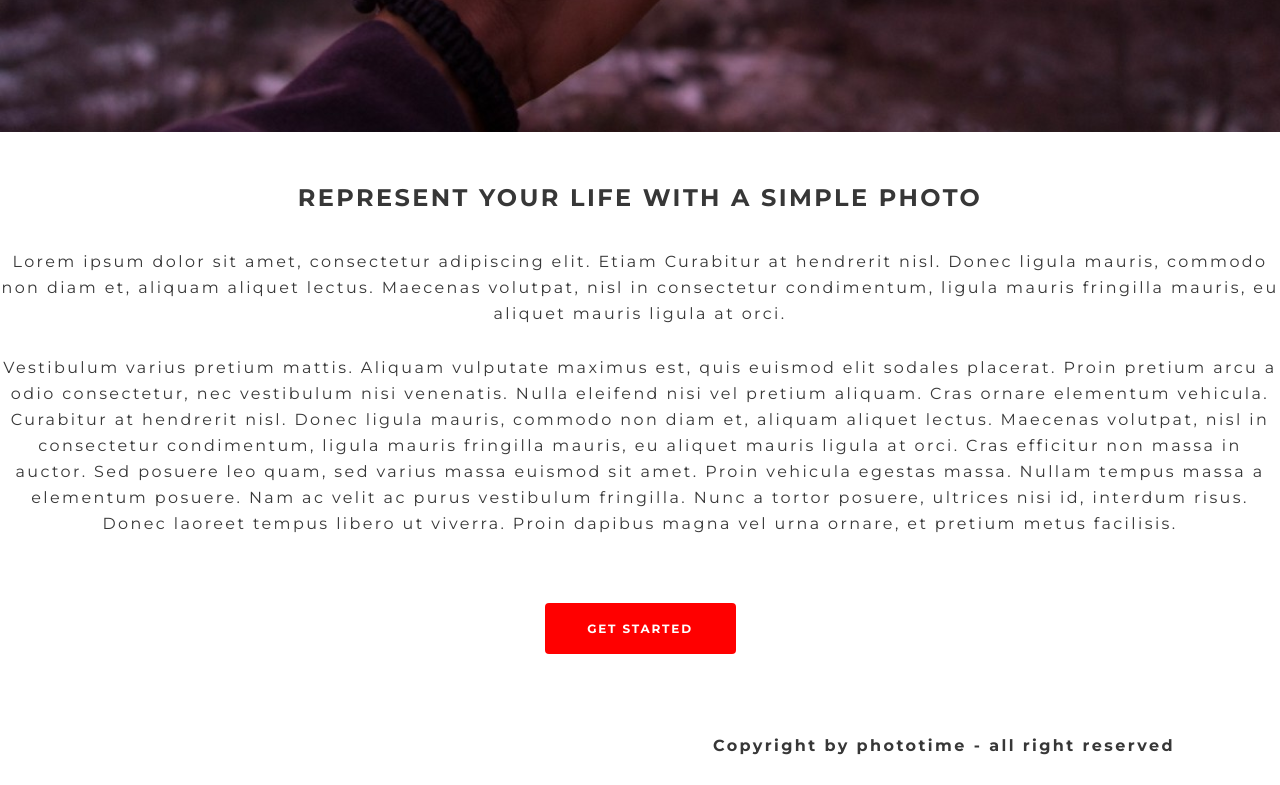
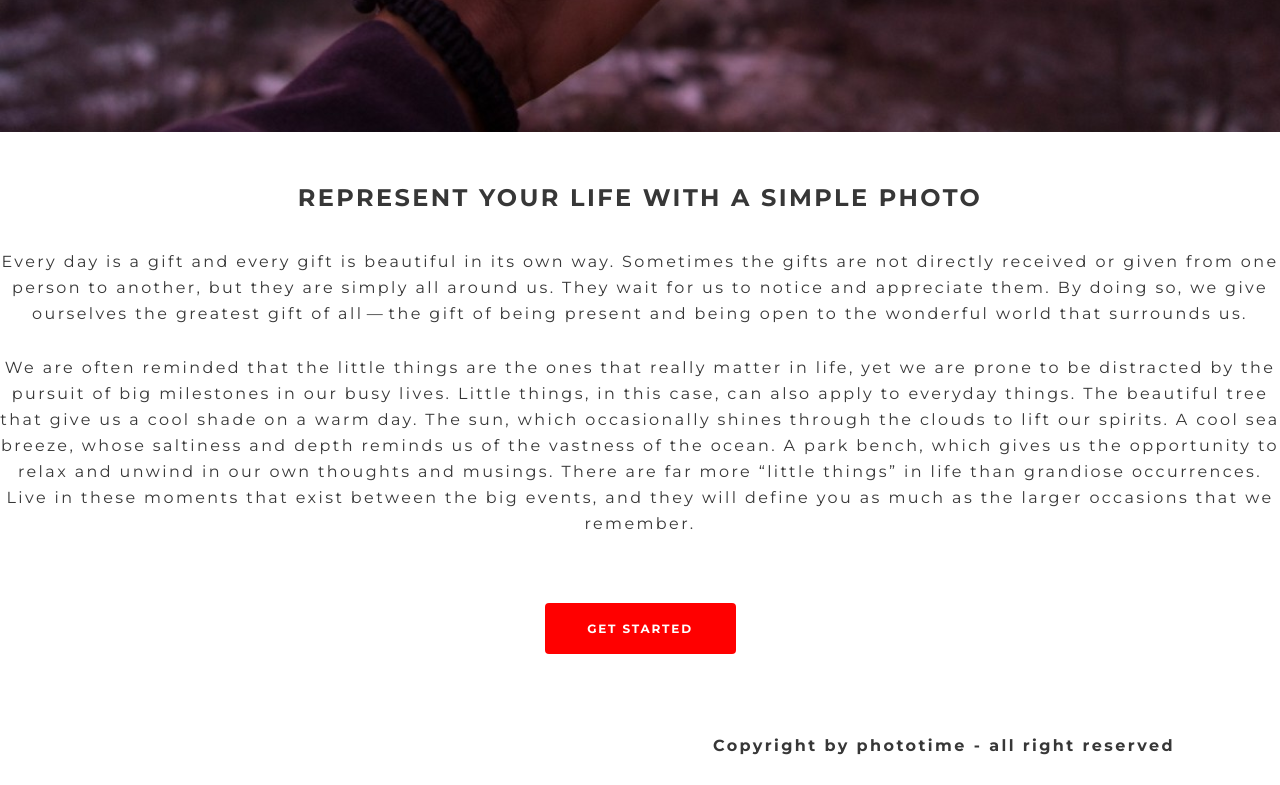
Before and after one commit to Xrustja/My-Step-Project, a plain HTML site: page Homework1-CSS-basics/index.html in a window 1280 px wide. Shown: the part 727-1512 px from the top of the page. Drawn offline with Linux system fonts and the light colour scheme.

Commit message:
Added another text

```diff
--- a/Homework1-CSS-basics/index.html
+++ b/Homework1-CSS-basics/index.html
@@ -18,17 +18,17 @@
 </div>
 <div class="text">
     <h2>Represent your life with a simple photo</h2>
-    <p> Lorem ipsum dolor sit amet, consectetur adipiscing elit. Etiam Curabitur at hendrerit nisl. Donec ligula mauris, commodo non diam et, aliquam
-        aliquet lectus. Maecenas volutpat, nisl in consectetur condimentum, ligula mauris fringilla mauris, eu aliquet
-        mauris ligula at orci. </p>
-    <p> Vestibulum varius pretium mattis. Aliquam vulputate maximus est, quis euismod elit sodales placerat. Proin
-        pretium arcu a odio consectetur, nec vestibulum nisi venenatis. Nulla eleifend nisi vel pretium aliquam. Cras
-        ornare elementum vehicula. Curabitur at hendrerit nisl. Donec ligula mauris, commodo non diam et, aliquam
-        aliquet lectus. Maecenas volutpat, nisl in consectetur condimentum, ligula mauris fringilla mauris, eu aliquet
-        mauris ligula at orci. Cras efficitur non massa in auctor. Sed posuere leo quam, sed varius massa euismod sit
-        amet. Proin vehicula egestas massa. Nullam tempus massa a elementum posuere. Nam ac velit ac purus vestibulum
-        fringilla. Nunc a tortor posuere, ultrices nisi id, interdum risus. Donec laoreet tempus libero ut viverra.
-        Proin dapibus magna vel urna ornare, et pretium metus facilisis.</p>
+    <p> Every day is a gift and every gift is beautiful in its own way. Sometimes the gifts are not directly received or
+        given from one person to another, but they are simply all around us. They wait for us to notice and appreciate
+        them. By doing so, we give ourselves the greatest gift of all — the gift of being present and being open to the
+        wonderful world that surrounds us. </p>
+    <p> We are often reminded that the little things are the ones that really matter in life, yet we are prone to be
+        distracted by the pursuit of big milestones in our busy lives. Little things, in this case, can also apply to
+        everyday things. The beautiful tree that give us a cool shade on a warm day. The sun, which occasionally shines
+        through the clouds to lift our spirits. A cool sea breeze, whose saltiness and depth reminds us of the vastness
+        of the ocean. A park bench, which gives us the opportunity to relax and unwind in our own thoughts and musings.
+        There are far more “little things” in life than grandiose occurrences. Live in these moments that exist between
+        the big events, and they will define you as much as the larger occasions that we remember.</p>
     <button>Get started</button>
 </div>
 <footer>
```
